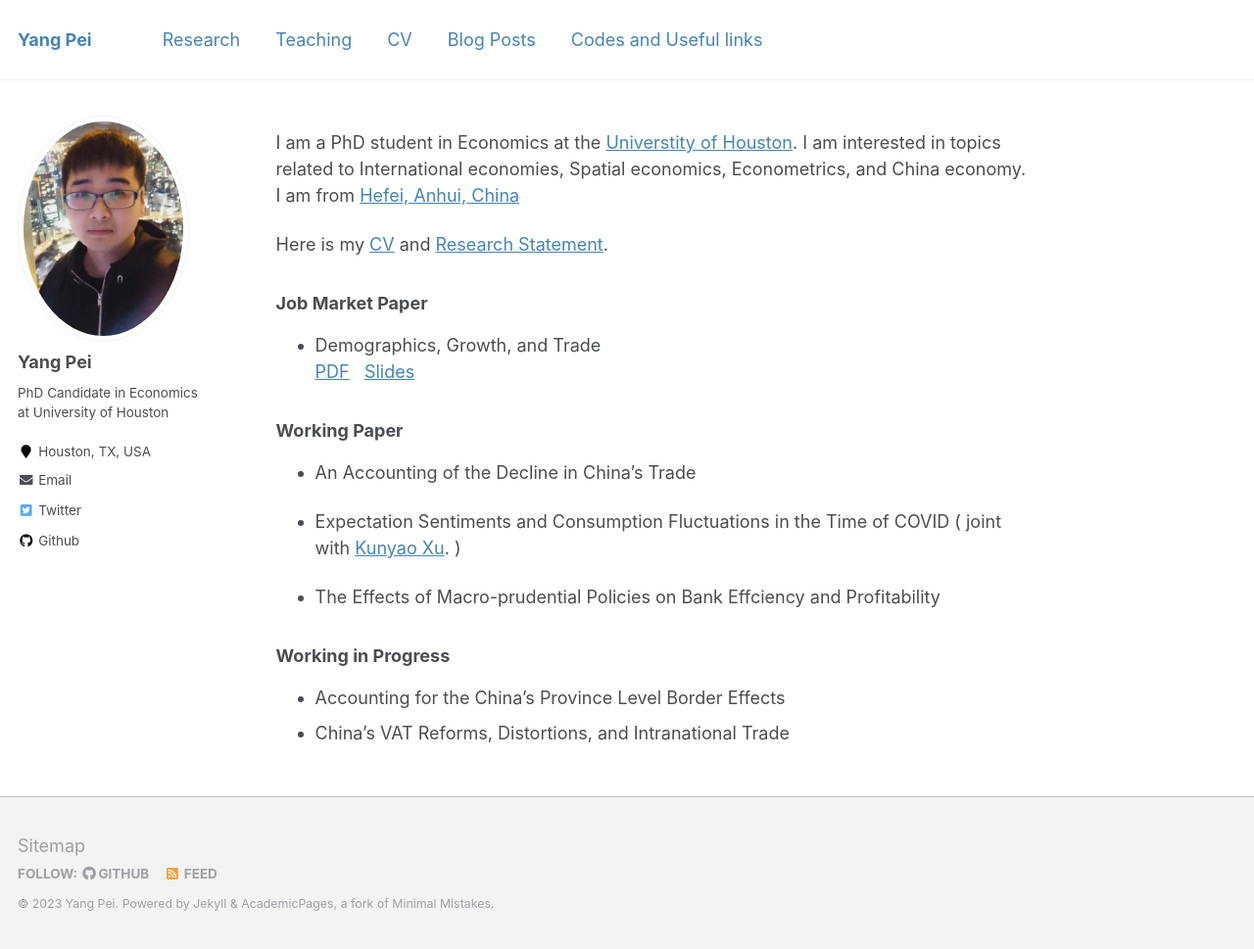
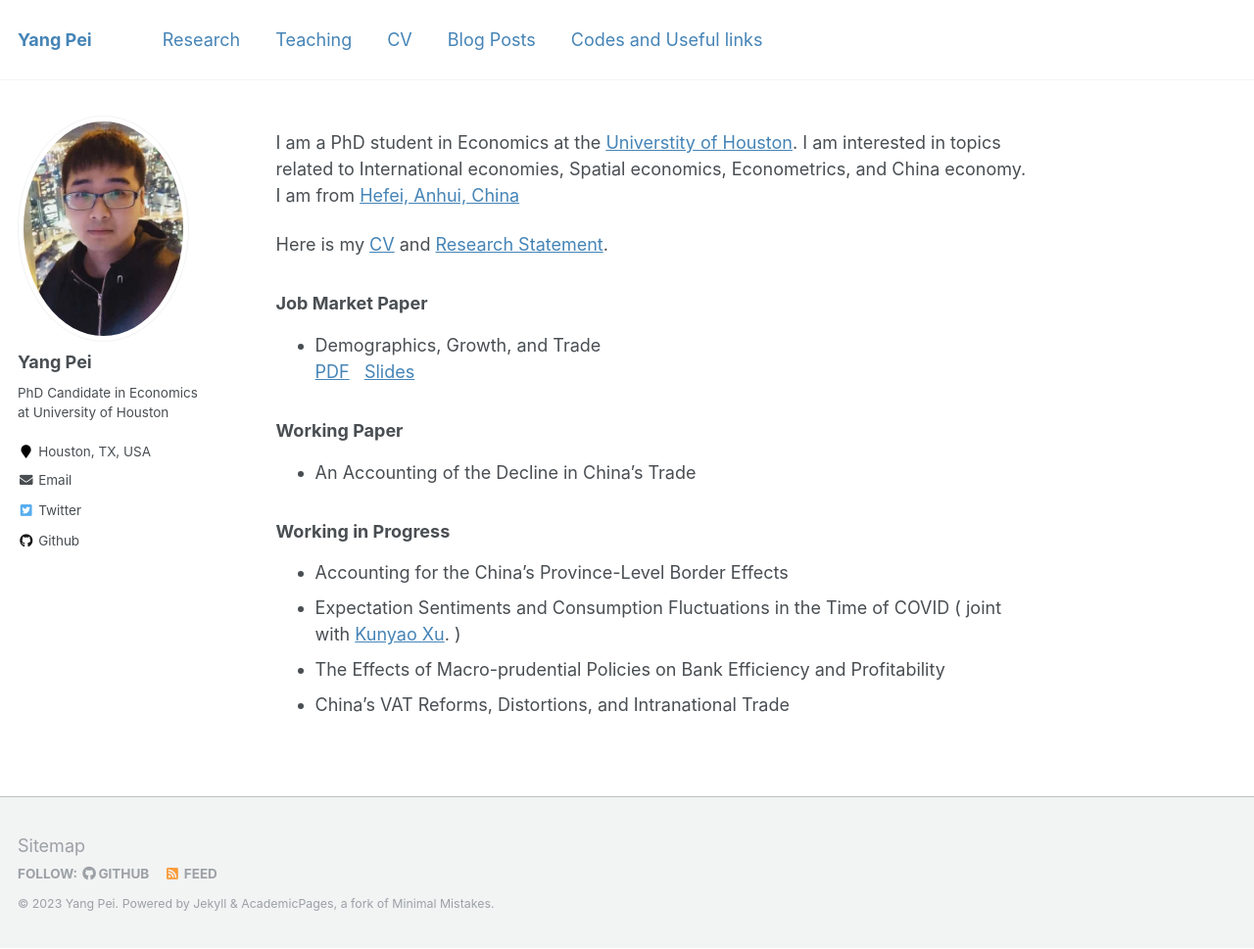
Before and after one commit to ypei1/ypei1.github.io, a Jekyll site: the page built from _pages/about.md, in a window 1280 px wide and 969 px high. Shown: the whole window at 98% size. Built offline with Jekyll 4.4.1, drawn with Linux system fonts in a browser that asks for light colours.

Commit message:
Update about.md

```diff
--- a/_pages/about.md
+++ b/_pages/about.md
@@ -19,12 +19,10 @@ Here is my <a href="/files/YANGPEI_cv.pdf">CV</a>  and  <a href="/files/YANGPEI_
 ### Working Paper
 - An Accounting of the Decline in China's Trade
 
+### Working in Progress
+- Accounting for the China's Province-Level Border Effects   <br>
 - Expectation Sentiments and Consumption Fluctuations in the Time of COVID ( joint with [Kunyao Xu](https://www.linkedin.com/in/richard-xu-econ/). )
-
-- The Effects of Macro-prudential Policies on Bank Effciency and Profitability
-
-### Working in Progress
-- Accounting for the China's Province Level Border Effects   <br>
+- The Effects of Macro-prudential Policies on Bank Efficiency and Profitability
 - China's VAT Reforms, Distortions, and Intranational Trade
 
 
```
